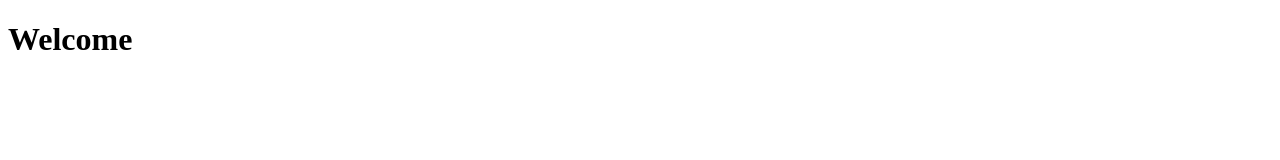
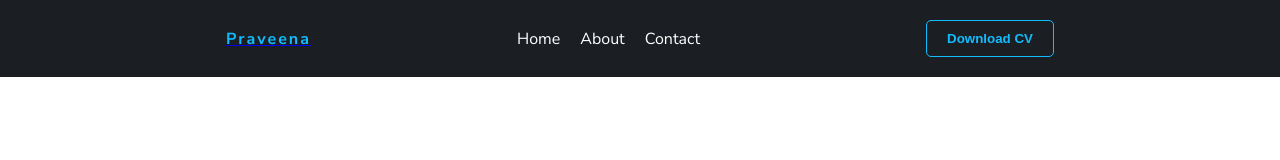
Before and after one commit to PraveenaSankar2024/Praveena-Portfolio, a plain HTML site: page index.html in a window 1280 px wide. Drawn offline with Linux system fonts and the light colour scheme.

Commit message:
dedign:header

```diff
--- a/asserts/css/style.css
+++ b/asserts/css/style.css
@@ -0,0 +1,73 @@
+
+
+
+@import url('https://fonts.googleapis.com/css2?family=Nunito+Sans:ital,opsz,wdth,wght,YTLC@0,6..12,75..125,200..1000,440..540;1,6..12,75..125,200..1000,440..540&display=swap');
+
+/* Global variables */
+:root{
+    --primary:#12bdff;
+    --dark-primary:#1b1f24;
+}
+
+*{
+    margin: 0px;
+    padding: 0px;
+    box-sizing: border-box;
+}
+
+body{
+    font-family: "Nunito Sans", sans-serif;
+}
+
+/* header */
+header{
+    background-color:var(--dark-primary);
+    padding: 20px;
+    color: #fff;
+    display: flex;
+    justify-content: space-evenly;
+    align-items: center;
+}
+
+/* logo */
+
+header .logo{
+color: var(--primary);
+font-weight: bold;
+letter-spacing: 2px;
+}
+
+ul{
+    list-style: none;
+    display: flex;
+}
+
+ul li{
+    margin-right: 20px;
+}
+ul li a{
+    color: #fff;
+    text-decoration: none;
+}
+
+ul li a:hover{
+    color:var(--primary)
+}
+
+/* header >button */
+
+header button
+{
+    padding: 10px 20px;
+    font-weight: bold;
+    background-color: var(--dark-primary);
+    border: 1px solid var(--primary);
+    color: var(--primary);
+    border-radius: 5px;
+}
+
+header button:hover{
+    cursor: pointer;
+    background-color: var(--primary);
+    color: #fff;
+}
--- a/index.html
+++ b/index.html
@@ -3,9 +3,31 @@
 <head>
     <meta charset="UTF-8">
     <meta name="viewport" content="width=device-width, initial-scale=1.0">
-    <title>Praveena  portfoilo</title>
+    <title>Praveena Portfolio - praveena.com</title>
+    <!-- css stylesheet -->
+    <link rel="stylesheet" href="./asserts/css/style.css">
 </head>
 <body>
-    <h1> Welcome</h1>
+    <header>
+        <div>
+            <a href="./index.html"><span class="logo">Praveena</span></a>
+        </div>
+        <div>
+            <ul>
+                <li>
+                    <a href="./index.html"> Home</a>
+                </li>
+                <li>
+                    <a href="./About.html"> About</a>
+                </li>
+                <li>
+                    <a href="./contact.html"> Contact</a>
+                </li>
+            </ul>
+        </div>
+        <div>
+            <button> Download CV</button>
+        </div>
+    </header>
 </body>
 </html>
```
